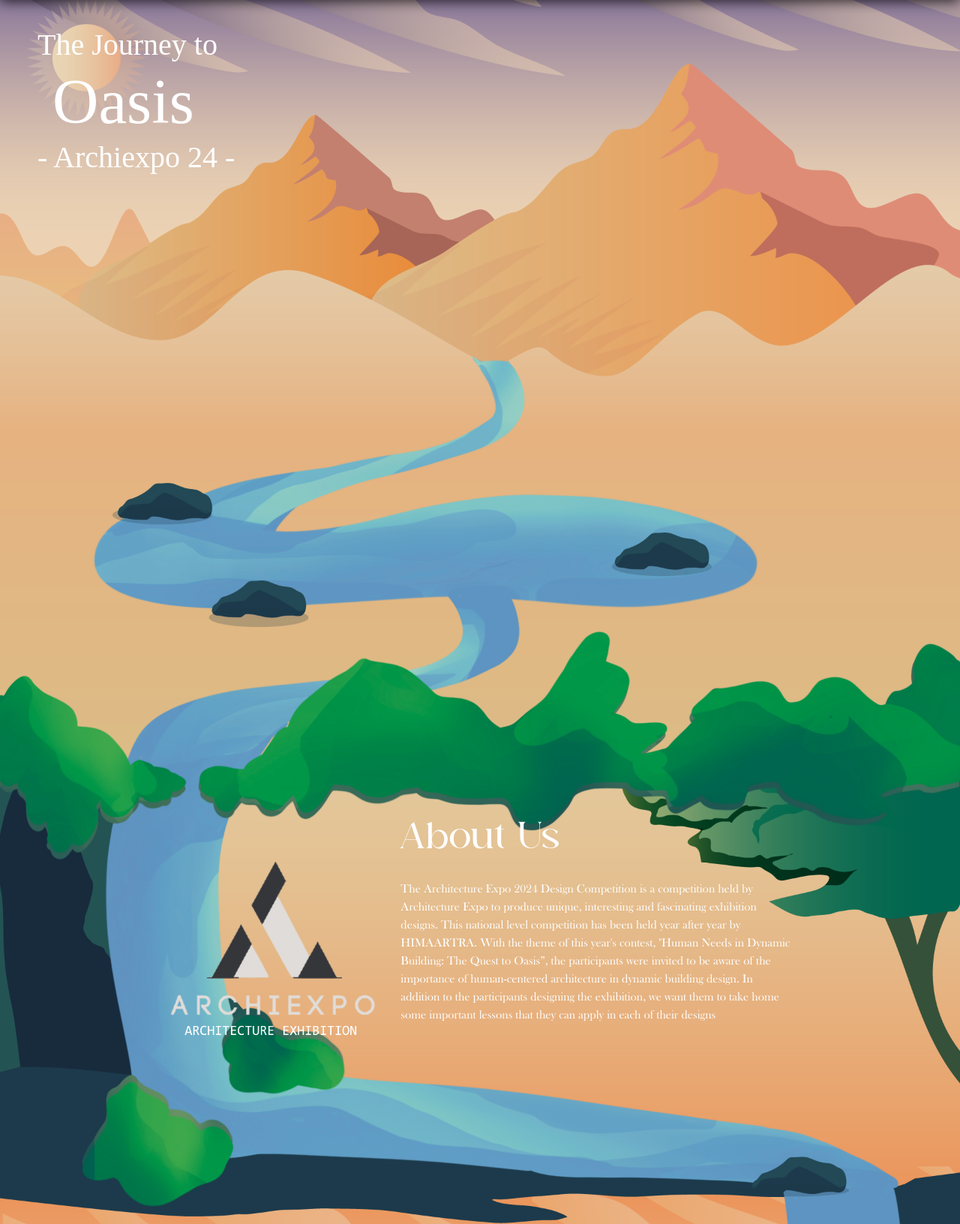
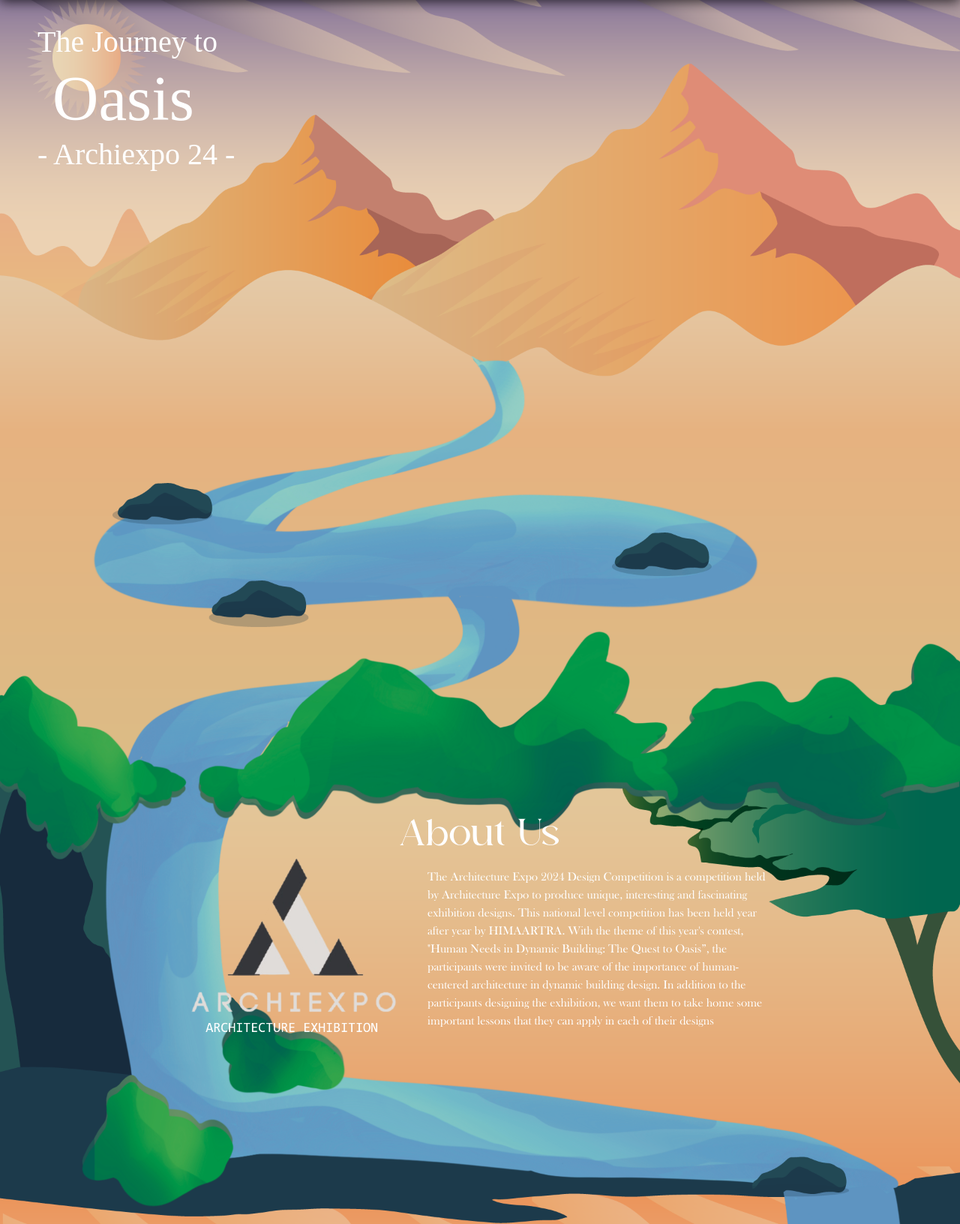
Before and after one commit to IT-ArchiExpo-2024/AE24, a PHP site: page / in a window 1280 px wide. Shown: the part 68-1700 px from the top of the page at 75% size. Run offline with PHP 8.4, Linux system fonts and the light colour scheme; some web fonts are replaced.

Commit message:
ngatur about us

```diff
--- a/index.php
+++ b/index.php
@@ -65,6 +65,10 @@
             margin-bottom: 400px;
         }
 
+        body{
+            overflow-x: hidden;
+        }
+
         @media screen and (min-width: 992px) {
             .home {
                 margin-bottom: 850px;
@@ -90,26 +94,30 @@
 <body>
     <section class="home">
         <div>
-            <h1 class="title pt-1 tw">
-                <span>The Journey to</span>
-                <br>
-                <span class="oasis">Oasis</span>
-                <br>
-                <span>- Archiexpo 24 -</span>
+            <h1 class="title tw">
+                <div class="col lg-12 md-4 sm-4">
+                    The Journey to
+                </div>
+                <div class="oasis col lg-12 md-4 sm-4">
+                    Oasis
+                </div>
+                <div class="col lg-12 md-4 sm-4">
+                    - Archiexpo 24 -
+                </div>
             </h1>
         </div>
     </section>
 
-    <section class="about">
-        <div class="row d-flex align-items-center justify-content-center">
+    <section class="about d-flex align-items-center justify-content-center">
+        <div class="row d-flex align-items-center justify-content-center w-75">
             <div class="col-12 d-flex align-items-center justify-content-center">
                 <h1 class="desc">
                     <span class="subJudul tw">About Us</span>
                 </h1>
             </div>
 
-            <img src="assets/LOGO ARCHIEXPO.png" alt="LogoIc" class="col-7" style="width: 300px;">
-            <div class="col-5 d-flex align-items-center justify-content-center ms-2">
+            <img src="assets/LOGO ARCHIEXPO.png" alt="LogoIc" class="col-lg-6 md-4" style="width: 300px; ">
+            <div class="col-lg-6 ms-3 md-8 d-flex align-items-center justify-content-center ms-2">
                 <span class="keterangan tw">
                     The Architecture Expo 2024 Design Competition is a competition held by Architecture Expo to produce
                     unique,
```
